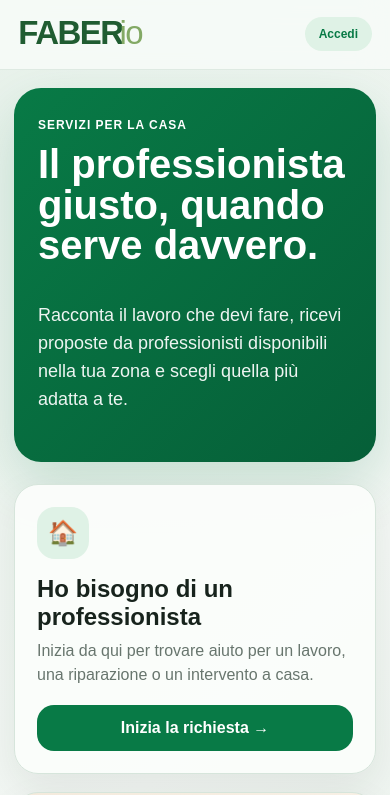
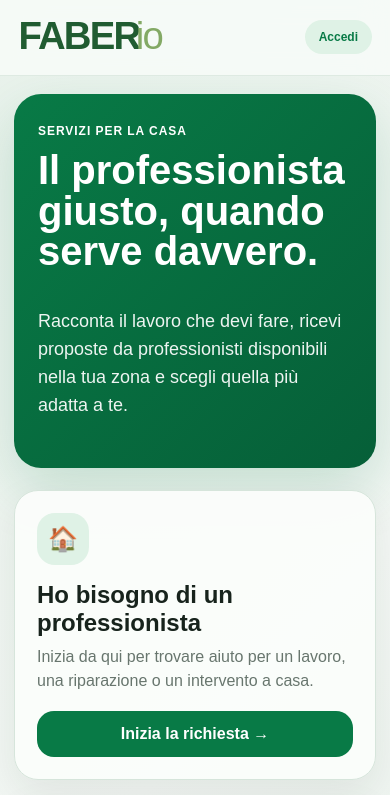
Before and after one commit to Cris-DF9/ArtiGo, a plain HTML site: page index.html in a window 390 px wide. Shown: the top 795 px of the page. Drawn offline with nearby package versions, Linux system fonts and the light colour scheme.

Commit message:
Enlarge approved FABERio wordmark in mobile header

```diff
--- a/index.html
+++ b/index.html
@@ -5,7 +5,7 @@
 <body><div class="app">
 <header class="top">
 
-<a class="logo" href="/" aria-label="FABERio"><img src="/assets/faberio-wordmark.svg" alt="FABERio" style="width:155px;height:auto;border-radius:0;box-shadow:none;object-fit:contain"></a>
+<a class="logo" href="/" aria-label="FABERio"><img src="/assets/faberio-wordmark.svg" alt="FABERio" style="width:180px;height:auto;border-radius:0;box-shadow:none;object-fit:contain"></a>
 <button id="pill" class="pill" type="button" onclick="handlePill()">Caricamento...</button>
 </header>
 
```
